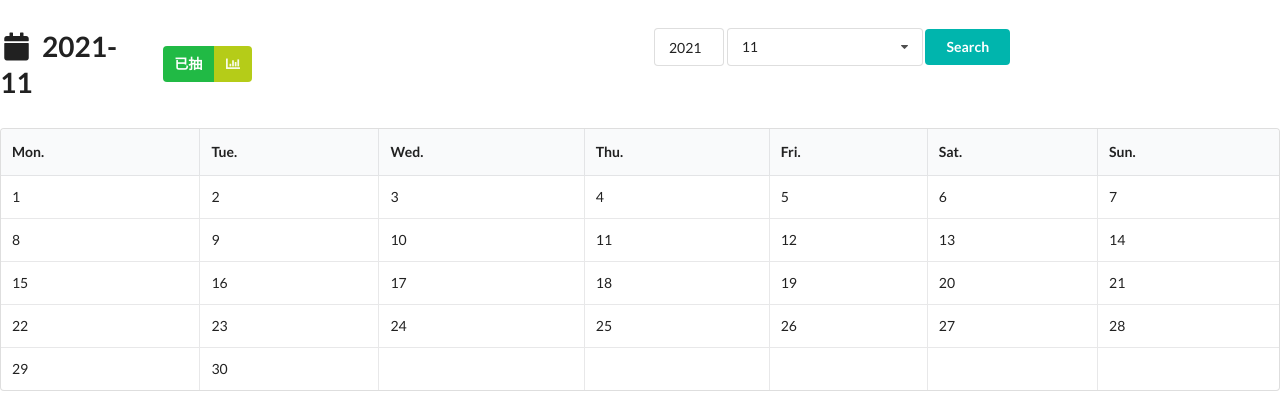
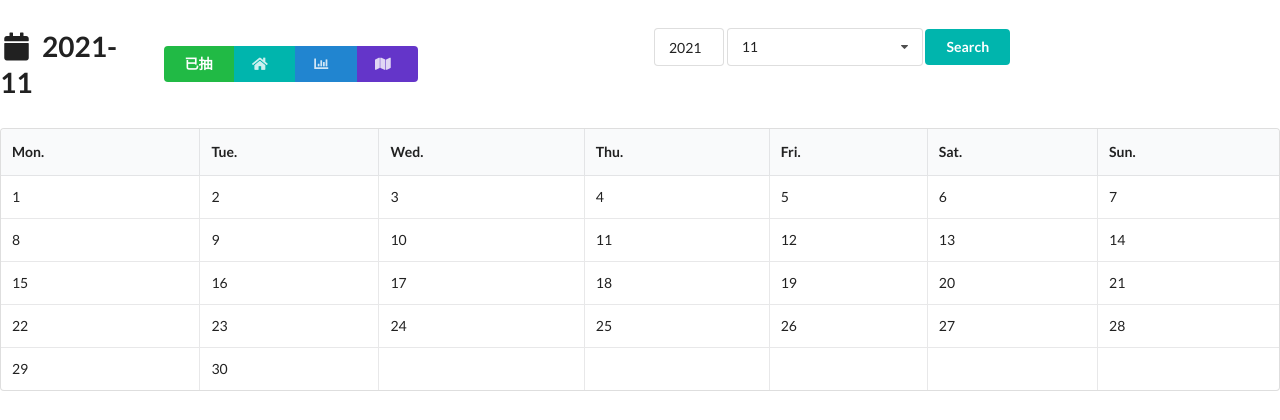
Before and after one commit to benkajaja/NTU-Court-Search, a Django app: page / in a window 1280 px wide. Shown: the top 420 px of the page. Run offline with Django 3.2, Linux system fonts and the light colour scheme; data that the repository does not hold is empty.

Commit message:
Modify link button to `all` page

```diff
--- a/djangoWeb/templates/home/index.html
+++ b/djangoWeb/templates/home/index.html
@@ -25,18 +25,25 @@
                         </h1>
                     </div>
                     <div class="eight wide middle aligned column">
-                        <form class="ui form"  action="ana" method="GET">
-                            <div class="ui left labeled button">
+                        <div class="ui buttons">
                             {% if isDrawn %}
-                                    <div class = "ui green label">已抽</div>
+                            <button class="ui green disabled button" style="opacity: 1!important;">已抽</button>
                             {% else %}
-                                    <div class = "ui label">未抽</div>
+                            <button class="ui disabled button" style="opacity: 1!important;">未抽</button>
                             {% endif %}
-                                <button class="ui icon olive button">
+                            <form class="ui form"  action="." method="GET" id="home"></form>
+                            <form class="ui form"  action="ana" method="GET" id="ana"></form>
+                            <form class="ui form"  action="all" method="GET" id="all"></form>
+                            <button class="ui teal button" form="home">
+                                <i class="home icon"></i>
+                            </button>
+                            <button class="ui blue button" form="ana">
                                 <i class="chart bar icon"></i>
                             </button>
+                            <button class="ui violet button" form="all">
+                                <i class="map icon"></i>
+                            </button>
                         </div>
-                        </form>
                     </div>
                 </div>
             </div>
```
Also changed, not shown: djangoWeb/templates/home/ana.html (+13 -6 lines). Lines whose indentation alone changed are shown as unchanged.
